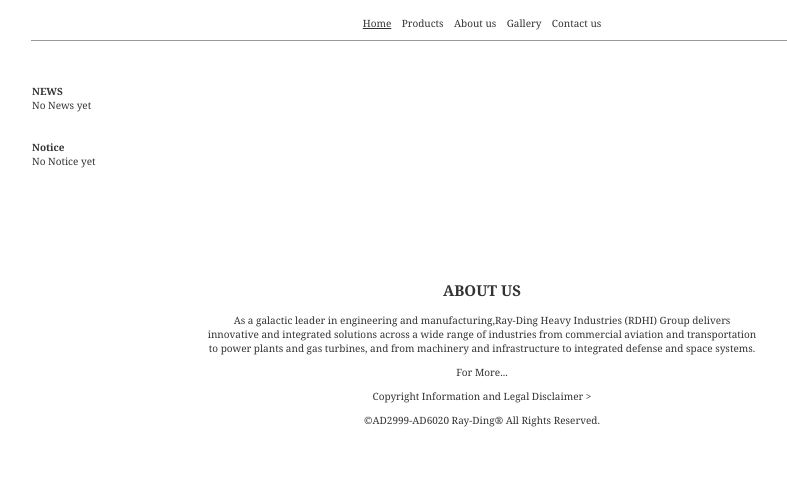
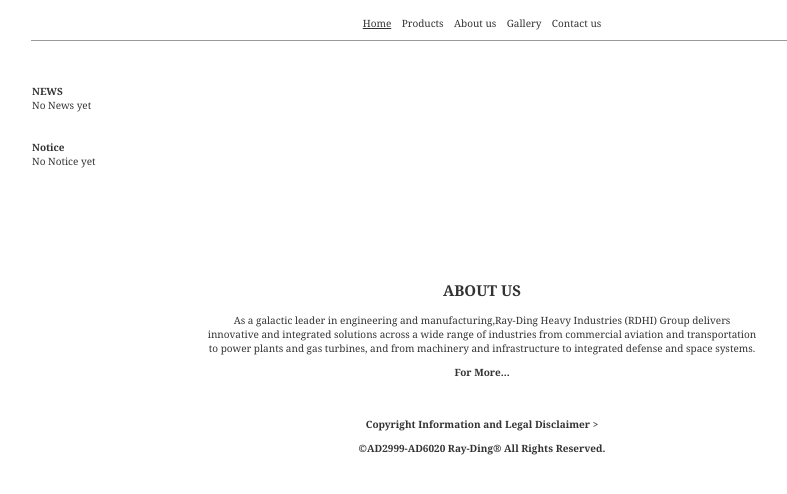
Before and after one commit to RDHI/rdhi.github.io, a plain HTML site: page index.html in a window 1280 px wide. Shown: the part 162-656 px from the top of the page, without its empty margins (158-945 px from the left). Drawn offline with Linux system fonts and the light colour scheme.

Commit message:
Update index.html

```diff
--- a/index.html
+++ b/index.html
@@ -73,10 +73,11 @@ body {
 	<div class="comTopAbout">
   	<h2>ABOUT US</h2>
 <p>As a galactic leader in engineering and manufacturing,Ray-Ding Heavy Industries (RDHI) Group delivers <br>innovative and integrated solutions across a wide range of industries from commercial aviation and transportation<br> to power plants and gas turbines, and from machinery and infrastructure to integrated defense and space systems.</p>
-    <a href="aboutus.html">For More...</a>
+    <strong><a href="aboutus.html">For More...</a><strong>
   </div>
 </section>
-
+<br>
+<br>
     <p><a href="copyright.html">Copyright Information and Legal Disclaimer &gt;</a>
   </p>
    <p>©AD2999-AD6020 Ray-Ding® All Rights Reserved.</p>
```
